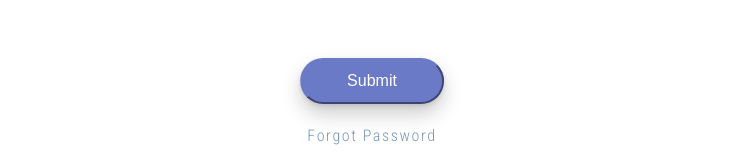
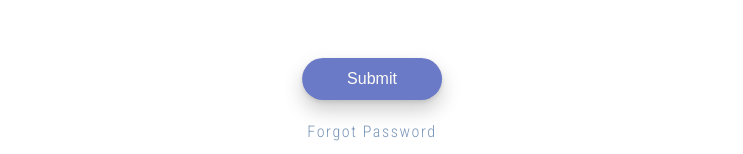
Before and after one commit to raravi/notes-client, a React (Create React App) app: page / in a window 1280 px wide. Shown: the part 383-537 px from the top of the page, without its empty margins (268-1011 px from the left). Built offline with nearby package versions, Linux system fonts and the light colour scheme.

Commit message:
Fix for border issue of login/submit/forgotpassword buttons on Firefox/Safari.

```diff
--- a/src/App.css
+++ b/src/App.css
@@ -481,8 +481,8 @@ body {
   padding: 12px 45px;
   margin-top: 60px;
   margin-bottom: 20px;
+  border: none;
   border-radius: 25px;
-  border-color: var(--color-blue-light);
   background-color: var(--color-blue-light);
   color: var(--color-login);
   cursor: pointer;
```
